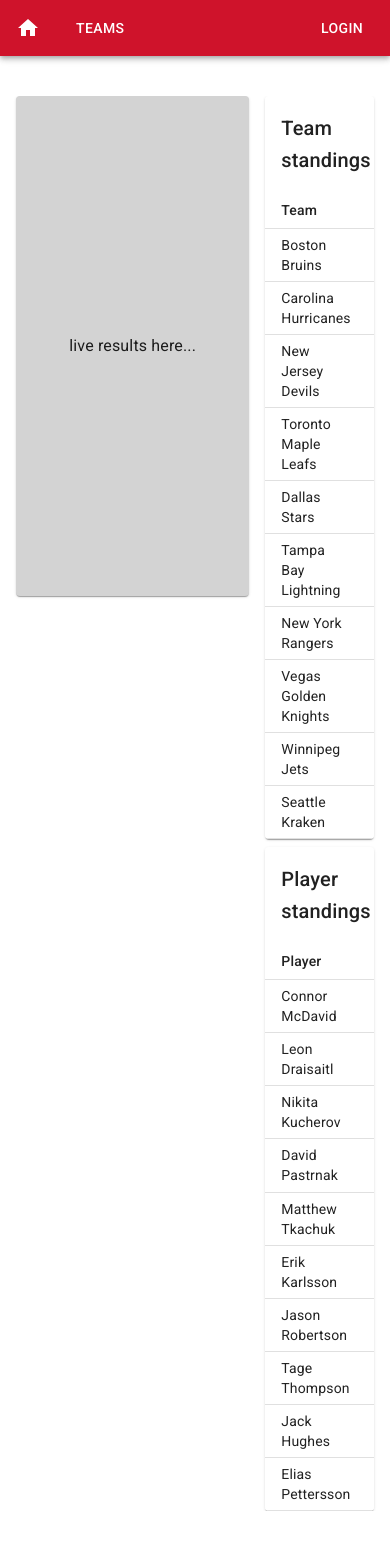
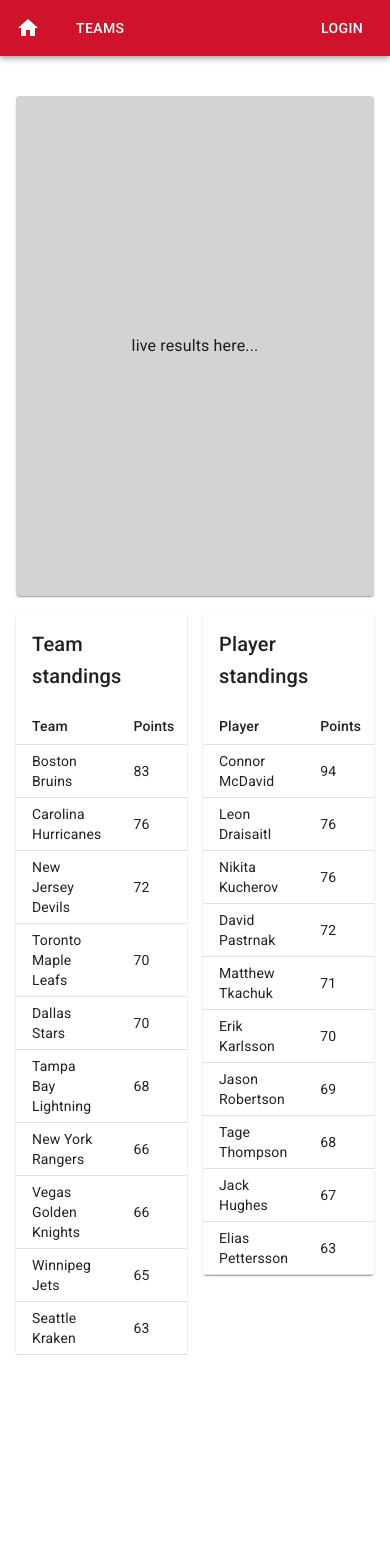
Before and after one commit to mmoila/nhl_stats_frontend, a React (Create React App) app: page / in a window 390 px wide. After the commit the page ends 1395 px from the top, so only its background shows below. Built offline with nearby package versions, Linux system fonts and the light colour scheme.

Commit message:
Make frontpage responsive

```diff
--- a/src/components/FrontPage.js
+++ b/src/components/FrontPage.js
@@ -7,7 +7,7 @@
 
 const FrontPage = () => (
   <Grid disableEqualOverflow container spacing={2}>
-    <Grid item xs={8}>
+    <Grid item xs={12} md={8}>
       <Paper
         sx={{
           height: 500,
@@ -20,12 +20,18 @@
         live results here...
       </Paper>
     </Grid>
-    <Grid item xs={4}>
+    <Grid item md={4} sx={{ display: { xs: "none", md: "block" } }}>
       <Stack spacing={1}>
         <TeamStatsTable header="Team standings" teams={teamStats} />
         <PlayerStatsTable header="Player standings" players={playerStats} />
       </Stack>
     </Grid>
+    <Grid item xs={6} sx={{ display: { md: "none" } }}>
+      <TeamStatsTable header="Team standings" teams={teamStats} />
+    </Grid>
+    <Grid item xs={6} sx={{ display: { md: "none" } }}>
+      <PlayerStatsTable header="Player standings" players={playerStats} />
+    </Grid>
   </Grid>
 )
 
```
